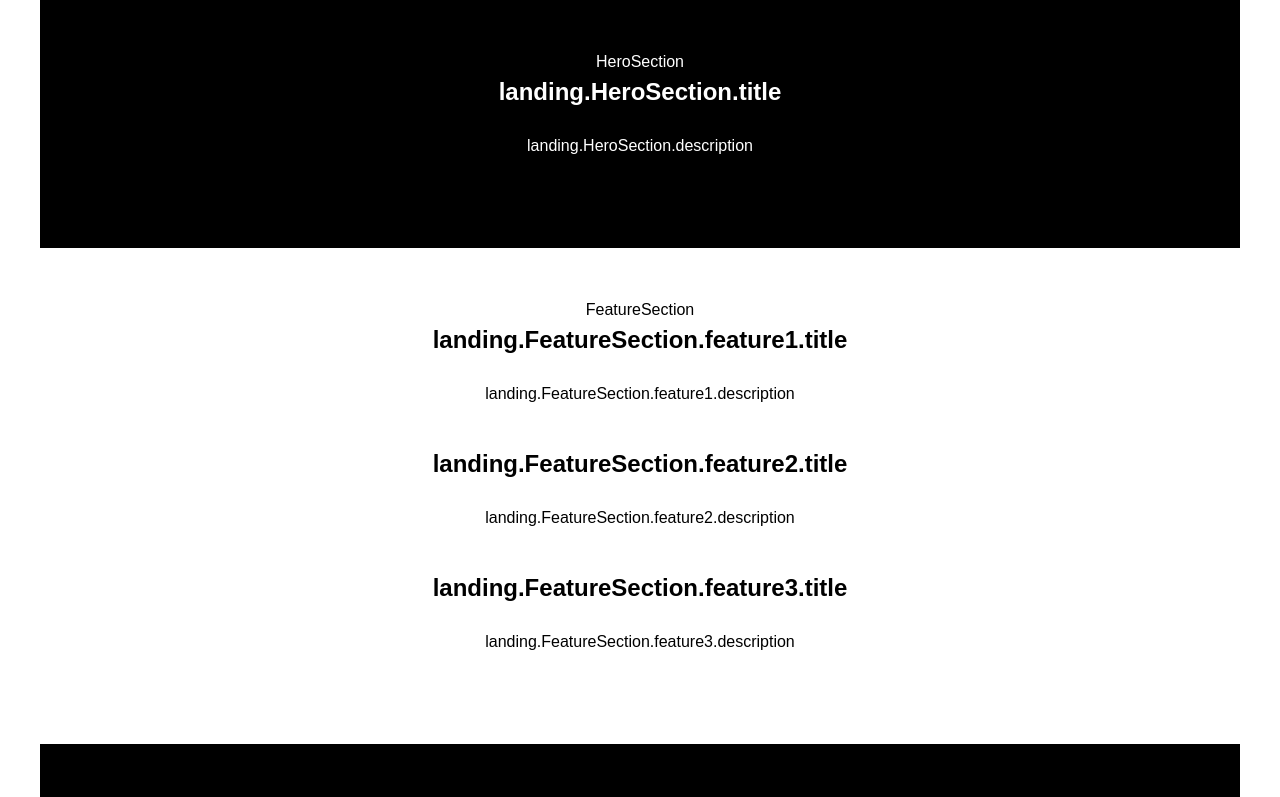
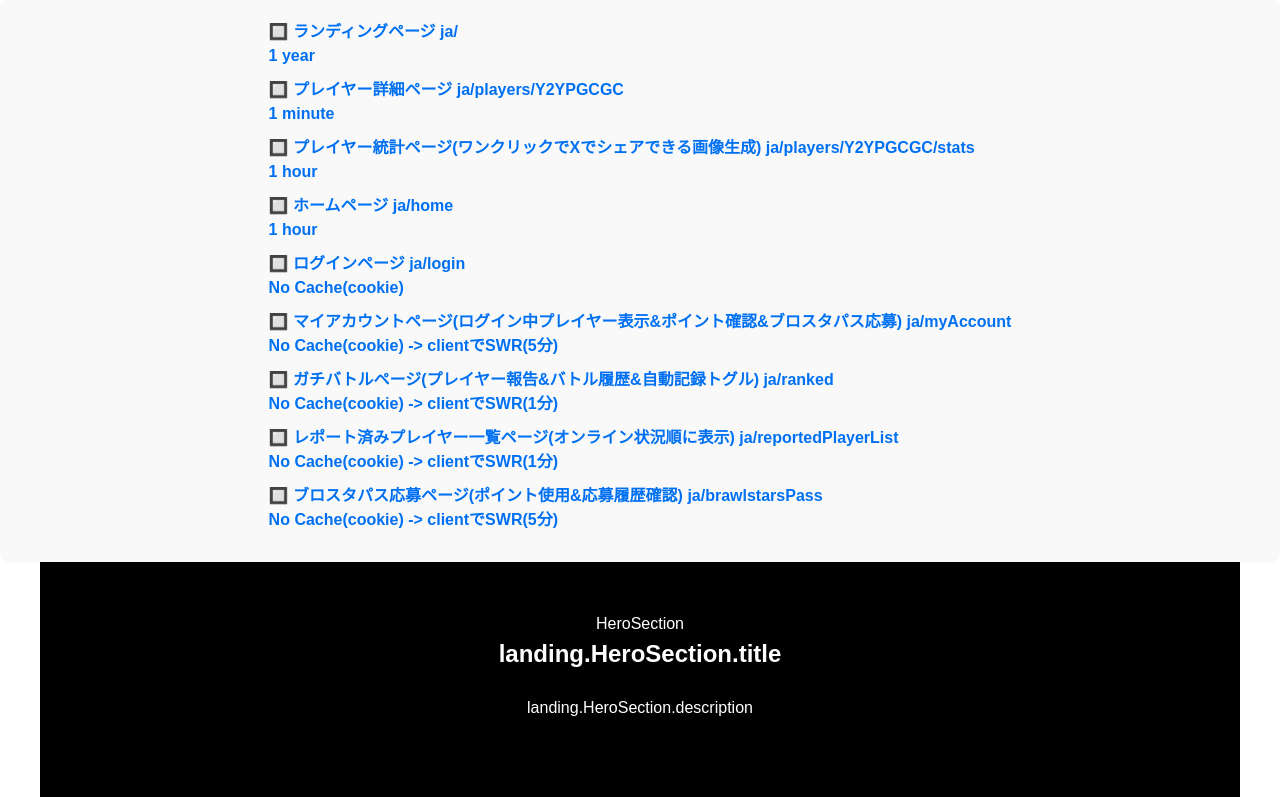
Before and after one commit to neco3coffee/safebrawl, a Next.js app: page /en in a window 1280 px wide. Shown: the top 797 px of the page. Built offline with nearby package versions, Linux system fonts and the light colour scheme.

Commit message:
必要最小限の機能に必要なページとcache戦略のPageListコンポーネントをlayoutに配置

```diff
--- /dev/null
+++ b/src/app/_components/PageList/index.module.scss
@@ -0,0 +1,31 @@
+.container {
+  padding: 20px;
+  background-color: #f9f9f9;
+  color: black;
+  border-radius: 8px;
+  display: flex;
+  flex-direction: column;
+  align-items: center;
+  justify-content: center;
+}
+
+
+.pageList {
+  list-style: none;
+  padding: 0;
+  margin: 0;
+
+  .pageListItem {
+    margin-bottom: 10px;
+
+    a {
+      text-decoration: none;
+      color: #0070f3;
+      font-weight: bold;
+
+      &:hover {
+        text-decoration: underline;
+      }
+    }
+  }
+}
--- /dev/null
+++ b/src/app/_components/PageList/index.tsx
@@ -0,0 +1,85 @@
+
+import { routing } from "@/app/_i18n/routing"
+import Link from "next/link";
+import styles from "./index.module.scss";
+
+const paths = [
+  {
+    "path": "/",
+    "name": "ランディングページ",
+    "implemented": false,
+    "cache-duration": "1 year"
+  },
+  {
+    "path": "/players/Y2YPGCGC",
+    "name": "プレイヤー詳細ページ",
+    "implemented": false,
+    "cache-duration": "1 minute"
+  },
+  {
+    "path": "/players/Y2YPGCGC/stats",
+    "name": "プレイヤー統計ページ(ワンクリックでXでシェアできる画像生成)",
+    "implemented": false,
+    "cache-duration": "1 hour"
+  },
+  {
+    "path": "/home",
+    "name": "ホームページ",
+    "implemented": false,
+    "cache-duration": "1 hour"
+  },
+  {
+    "path": "/login",
+    "name": "ログインページ",
+    "implemented": false,
+    "cache-duration": "No Cache(cookie)"
+  },
+  {
+    "path": "/myAccount",
+    "name": "マイアカウントページ(ログイン中プレイヤー表示&ポイント確認&ブロスタパス応募)",
+    "implemented": false,
+    "cache-duration": "No Cache(cookie) -> clientでSWR(5分)"
+  },
+  {
+    "path": "/ranked",
+    "name": "ガチバトルページ(プレイヤー報告&バトル履歴&自動記録トグル)",
+    "implemented": false,
+    "cache-duration": "No Cache(cookie) -> clientでSWR(1分)"
+  },
+  {
+    "path": "/reportedPlayerList",
+    "name": "レポート済みプレイヤー一覧ページ(オンライン状況順に表示)",
+    "implemented": false,
+    "cache-duration": "No Cache(cookie) -> clientでSWR(1分)"
+  },
+  {
+    "path": "/brawlstarsPass",
+    "name": "ブロスタパス応募ページ(ポイント使用&応募履歴確認)",
+    "implemented": false,
+    "cache-duration": "No Cache(cookie) -> clientでSWR(5分)"
+  }
+]
+
+type Locale = (typeof routing.locales)[number];
+
+export default function PageList({
+  locale,
+}: {
+  locale: Locale;
+}) {
+  return (
+    <div className={styles.container}>
+      <ul className={styles.pageList}>
+        {paths.map(({path, name, implemented, "cache-duration": cacheDuration}) => (
+          <li key={path} className={styles.pageListItem}>
+              <Link href={`/${locale}${path}`} className={styles.pageLink}>
+                {implemented ? "✅" : "🔲"}  {name} ja{path} <br /> {cacheDuration}
+              </Link>
+          </li>
+        ))}
+      </ul>
+    </div>
+  )
+
+
+}
--- a/src/app/layout.tsx
+++ b/src/app/layout.tsx
@@ -1,6 +1,7 @@
 import type { Metadata } from "next";
 import { Geist, Geist_Mono } from "next/font/google";
 import "./globals.css";
+import PageList from "./_components/PageList";
 
 const geistSans = Geist({
 	variable: "--font-geist-sans",
@@ -24,6 +25,7 @@ export default function RootLayout({
 }>) {
 	return (
 		<html>
+			<PageList locale="ja" />
 			<body className={`${geistSans.variable} ${geistMono.variable} font-sans bg-black text-white`}>
 				{children}
 			</body>
```
Also changed, not shown: 1 other file (tests, documents, lock files or other folders).
